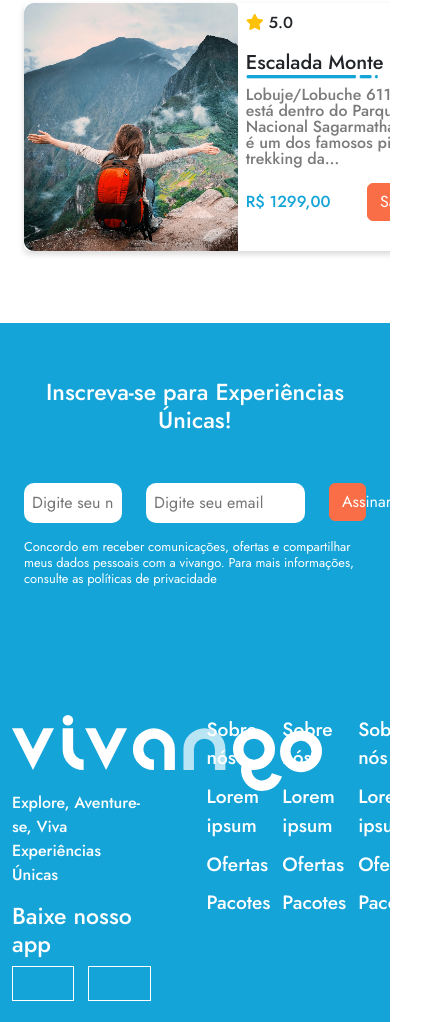
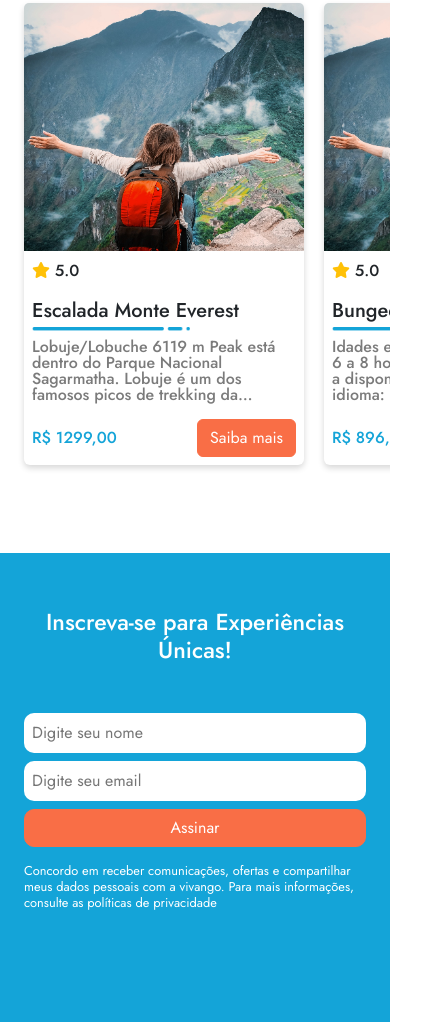
Before and after one commit to giullianoth/Vivango, a website: page index.html in a window 390 px wide. Shown: the part 1822-2844 px from the top of the page, 422 px wide, since content can reach past the window. Drawn offline with nearby package versions, Linux system fonts and the light colour scheme; files that its build step writes are made by us from their sources.

Commit message:
responsividade - avaliações, optin e footer

```diff
--- a/assets/styles/scss/widgets/footer/_footer.scss
+++ b/assets/styles/scss/widgets/footer/_footer.scss
@@ -1,13 +1,27 @@
 .footer {
     &-logo {
+        .logo {
+            img {
+                width: 260px;
+
+                @media screen and (min-width: 991px) {
+                    width: auto;
+                }
+            }
+        }
+
         .mobile-app {
             .links {
-                gap: 14px;
-
                 .store-link {
                     width: 117px;
                     height: 35px;
                     border: 1px solid white;
+
+                    img {
+                        width: 100%;
+                        height: 100%;
+                        object-fit: cover;
+                    }
                 }
             }
         }
@@ -15,16 +29,13 @@
 
     &-navigation {
         ul {
-            gap: 10px;
+            li {
+                a {
+                    font-size: 1.6rem;
 
-            li {
-                list-style: none;
-
-                a {
-                    text-decoration: none;
-                    color: white;
-                    font-weight: 500;
-                    font-size: 1.2em;
+                    @media screen and (min-width: 575px) {
+                        font-size: 1.2rem;
+                    }
                 }
             }
         }
@@ -34,7 +45,9 @@
         background-color: rgba($color: #000000, $alpha: 0.26);
 
         p {
-            font-size: 1.2em;
+            @media screen and (min-width: 575px) {
+                font-size: 1.2rem;
+            }
         }
     }
 }
--- a/assets/styles/scss/widgets/home/_best-ratings.scss
+++ b/assets/styles/scss/widgets/home/_best-ratings.scss
@@ -1,21 +1,23 @@
 .best-ratings {
     &-carousel {
-        .owl-stage-outer {
-            overflow: visible !important;
-        }
+        .card {
+            width: 280px;
 
-        .card {
+            @media screen and (min-width: 767px) {
+                width: 450px;
+
+                img {
+                    width:206px;
+                }
+            }
+
             img {
-                width:206px;
+                width: 320px;
                 height:248px;
                 object-fit: cover;
             }
 
             &-title {
-                position: relative;
-                padding-bottom: 4px;
-                text-align: left;
-
                 &::before {
                     background-position: left;
                     background-size: 60%;
--- a/assets/styles/scss/widgets/home/_optin.scss
+++ b/assets/styles/scss/widgets/home/_optin.scss
@@ -2,12 +2,16 @@
     &-form {
         max-width: 542px;
 
-        input, button {
-            width: 100%;
+        button {
+            border-radius: 10px;
         }
 
         .form-text {
             font-size: 0.8em;
+
+            a {
+                text-decoration: underline;
+            }
         }
     }
 }
--- a/index.html
+++ b/index.html
@@ -288,14 +288,14 @@
         </header>
 
         <div class="best-ratings-carousel">
-          <div class="owl-carousel" id="best-ratings-carousel">
-            <div class="card flex-row" style="width: 450px;">
-              <img src="assets/images/escalada.png" class="card-img-top" alt="Escalada">
+          <div class="owl-carousel visible-items" id="best-ratings-carousel">
+            <div class="card flex-md-row">
+              <img src="../../assets/images/escalada.png" class="card-img-top" alt="Escalada">
               <div class="card-body p-2">
                 <p class="card-text fw-medium">
                   <i class="fa-solid fa-star text-amber"></i> 5.0
                 </p>
-                <h2 class="card-title fs-5 section-title">Escalada Monte Everest</h2>
+                <h2 class="card-title fs-5 section-title pb-2 text-start">Escalada Monte Everest</h2>
                 <p class="card-text text-gray fw-medium lh-1">Lobuje/Lobuche 6119 m Peak está dentro do Parque Nacional Sagarmatha. Lobuje é um dos famosos picos de trekking da…</p>
                 <div class="action d-flex align-items-center justify-content-between">
                   <div class="price text-pictonBlue fw-medium">R$ 1299,00</div>
@@ -304,13 +304,13 @@
               </div>
             </div>
 
-            <div class="card flex-row" style="width: 450px;">
-              <img src="assets/images/escalada.png" class="card-img-top" alt="Escalada">
+            <div class="card flex-md-row">
+              <img src="../../assets/images/escalada.png" class="card-img-top" alt="Escalada">
               <div class="card-body p-2">
                 <p class="card-text fw-medium">
                   <i class="fa-solid fa-star text-amber"></i> 5.0
                 </p>
-                <h2 class="card-title fs-5 section-title">Bungee Jumping - Nepal</h2>
+                <h2 class="card-title fs-5 section-title pb-2 text-start">Bungee Jumping - Nepal</h2>
                 <p class="card-text text-gray fw-medium lh-1">Idades entre 12 e 85 anos Duração: 6 a 8 horas Horário de início: confira a disponibilidade Ingresso digital, idioma: Inglês</p>
                 <div class="action d-flex align-items-center justify-content-between">
                   <div class="price text-pictonBlue fw-medium">R$ 896,20</div>
@@ -319,13 +319,13 @@
               </div>
             </div>
 
-            <div class="card flex-row" style="width: 450px;">
-              <img src="assets/images/escalada.png" class="card-img-top" alt="Escalada">
+            <div class="card flex-md-row">
+              <img src="../../assets/images/escalada.png" class="card-img-top" alt="Escalada">
               <div class="card-body p-2">
                 <p class="card-text fw-medium">
                   <i class="fa-solid fa-star text-amber"></i> 5.0
                 </p>
-                <h2 class="card-title fs-5 section-title">Canyons Sul Balonismo</h2>
+                <h2 class="card-title fs-5 section-title pb-2 text-start">Canyons Sul Balonismo</h2>
                 <p class="card-text text-gray fw-medium lh-1">Que tal um lindo voo em um balão de ar quente na região do Parque Nacional Aparados da Serra em Praia Grande/SC com todos os registros fotográficos gratuitos…</p>
                 <div class="action d-flex align-items-center justify-content-between">
                   <div class="price text-pictonBlue fw-medium">R$ 699,90</div>
@@ -347,16 +347,16 @@
         <div class="optin-form mx-auto">
           <form action="" class="form">
             <div class="row">
-              <div class="col-4">
-                <input type="text" name="optin-name" id="optin-name" placeholder="Digite seu nome" class="p-2">
+              <div class="col-12 col-md-4 mb-2 mb-md-0">
+                <input type="text" name="optin-name" id="optin-name" placeholder="Digite seu nome" class="p-2 container-fluid">
               </div>
 
-              <div class="col-6">
-                <input type="email" name="optin-email" id="optin-email" placeholder="Digite seu email" class="p-2">
+              <div class="col-12 col-md-6 mb-2 mb-md-0">
+                <input type="email" name="optin-email" id="optin-email" placeholder="Digite seu email" class="p-2 container-fluid">
               </div>
 
-              <div class="col-2">
-                <button type="submit" class="btn btn-burntSienna fw-normal">Assinar</button>
+              <div class="col-12 col-md-2">
+                <button type="submit" class="btn btn-burntSienna fw-normal container-fluid">Assinar</button>
               </div>
             </div>
           </form>
@@ -370,11 +370,11 @@
   <footer class="footer container-fluid bg-pictonBlue text-white p-0">
     <div class="container section-content-2">
       <div class="row">
-        <div class="footer-logo col-5">
+        <div class="footer-logo col-12 col-lg-5 mb-5 mb-lg-0">
           <div class="logo">
             <a href="#">
               <h1 class="d-none">Vivango</h1>
-              <img src="assets/images/logo-1.svg" alt="Logo Vivango">
+              <img src="../../assets/images/logo-1.svg" alt="Logo Vivango">
             </a>
 
             <p class="fw-medium">Explore, Aventure-se, Viva Experiências Únicas</p>
@@ -383,62 +383,62 @@
           <div class="mobile-app">
             <h2 class="fs-3">Baixe nosso app</h2>
 
-            <div class="links d-flex">
+            <div class="links d-flex gap-3">
               <a href="#" class="store-link"></a>
               <a href="#" class="store-link"></a>
             </div>
           </div>
         </div>
 
-        <div class="footer-navigation col-7">
+        <div class="footer-navigation col-12 col-lg-7">
           <div class="row">
-            <div class="col-4 mr-4">
-              <ul class="d-flex flex-column">
+            <div class="col-12 col-sm-4">
+              <ul class="d-flex flex-column gap-3 mb-5 mb-sm-0 p-0">
                 <li>
-                  <a href="#">Sobre nós</a>
+                  <a href="#" class="text-white fw-medium">Sobre nós</a>
                 </li>
                 <li>
-                  <a href="#">Lorem ipsum</a>
+                  <a href="#" class="text-white fw-medium">Lorem ipsum</a>
                 </li>
                 <li>
-                  <a href="#">Ofertas</a>
+                  <a href="#" class="text-white fw-medium">Ofertas</a>
                 </li>
                 <li>
-                  <a href="#">Pacotes</a>
+                  <a href="#" class="text-white fw-medium">Pacotes</a>
                 </li>
               </ul>
             </div>
 
-            <div class="col-4 mr-4">
-              <ul class="d-flex flex-column">
+            <div class="col-12 col-sm-4">
+              <ul class="d-flex flex-column gap-3 mb-5 mb-sm-0 p-0">
                 <li>
-                  <a href="#">Sobre nós</a>
+                  <a href="#" class="text-white fw-medium">Sobre nós</a>
                 </li>
                 <li>
-                  <a href="#">Lorem ipsum</a>
+                  <a href="#" class="text-white fw-medium">Lorem ipsum</a>
                 </li>
                 <li>
-                  <a href="#">Ofertas</a>
+                  <a href="#" class="text-white fw-medium">Ofertas</a>
                 </li>
                 <li>
-                  <a href="#">Pacotes</a>
+                  <a href="#" class="text-white fw-medium">Pacotes</a>
                 </li>
               </ul>
             </div>
 
-            <div class="col-4 mr-4">
-              <ul class="d-flex flex-column">
+            <div class="col-12 col-sm-4">
+              <ul class="d-flex flex-column gap-3 p-0">
                 <li>
-                  <a href="#">Sobre nós</a>
+                  <a href="#" class="text-white fw-medium">Sobre nós</a>
                 </li>
                 <li>
-                  <a href="#">Lorem ipsum</a>
+                  <a href="#" class="text-white fw-medium">Lorem ipsum</a>
                 </li>
                 <li>
-                  <a href="#">Ofertas</a>
+                  <a href="#" class="text-white fw-medium">Ofertas</a>
                 </li>
                 <li>
-                  <a href="#">Pacotes</a>
+                  <a href="#" class="text-white fw-medium">Pacotes</a>
                 </li>
               </ul>
             </div>
```
Also changed, not shown: pages/page-test/test.html (+77 -52 lines), assets/styles/css/style.css, assets/styles/css/style.min.css.
